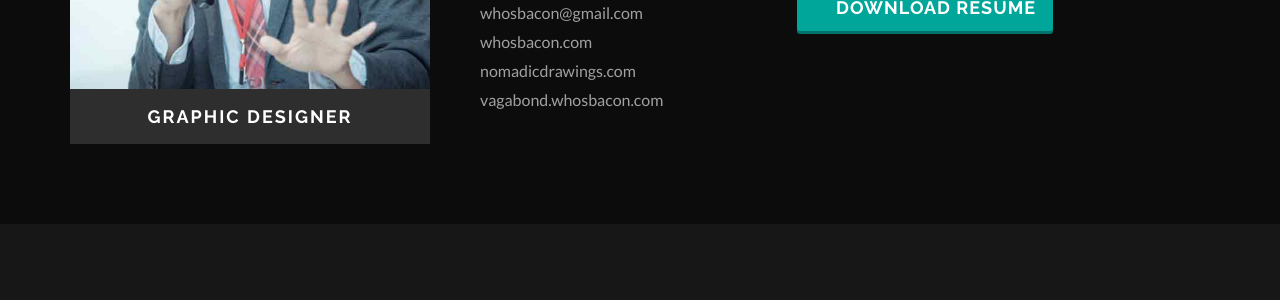
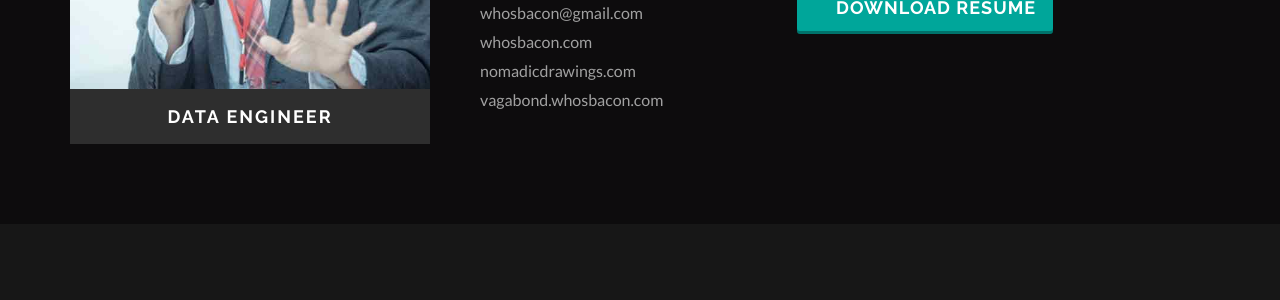
Before and after one commit to clearcareer/KenHu, a Jekyll site: the page built from index.html, in a window 1280 px wide and 900 px high, scrolled down 1148 px. Shown: the part 154-454 px from the top of the window. Built offline with Jekyll 4.4.1, drawn with Linux system fonts in a browser that asks for light colours; some web fonts are replaced.

Commit message:
Updated '/index.html' via CloudCannon

```diff
--- a/index.html
+++ b/index.html
@@ -212,7 +212,7 @@
                         <div class="profile-picture style-two">
                             <img src="{{ page.profilepic_path }}" alt="profile picture" class="img-responsive" />
 
-                            <h4 class="title editable">Graphic Designer</h4>
+                            <h4 class="title editable">data engineer</h4>
                         </div>
                     </div>
                     <!-- //PROFILE PICTURE END -->
```
